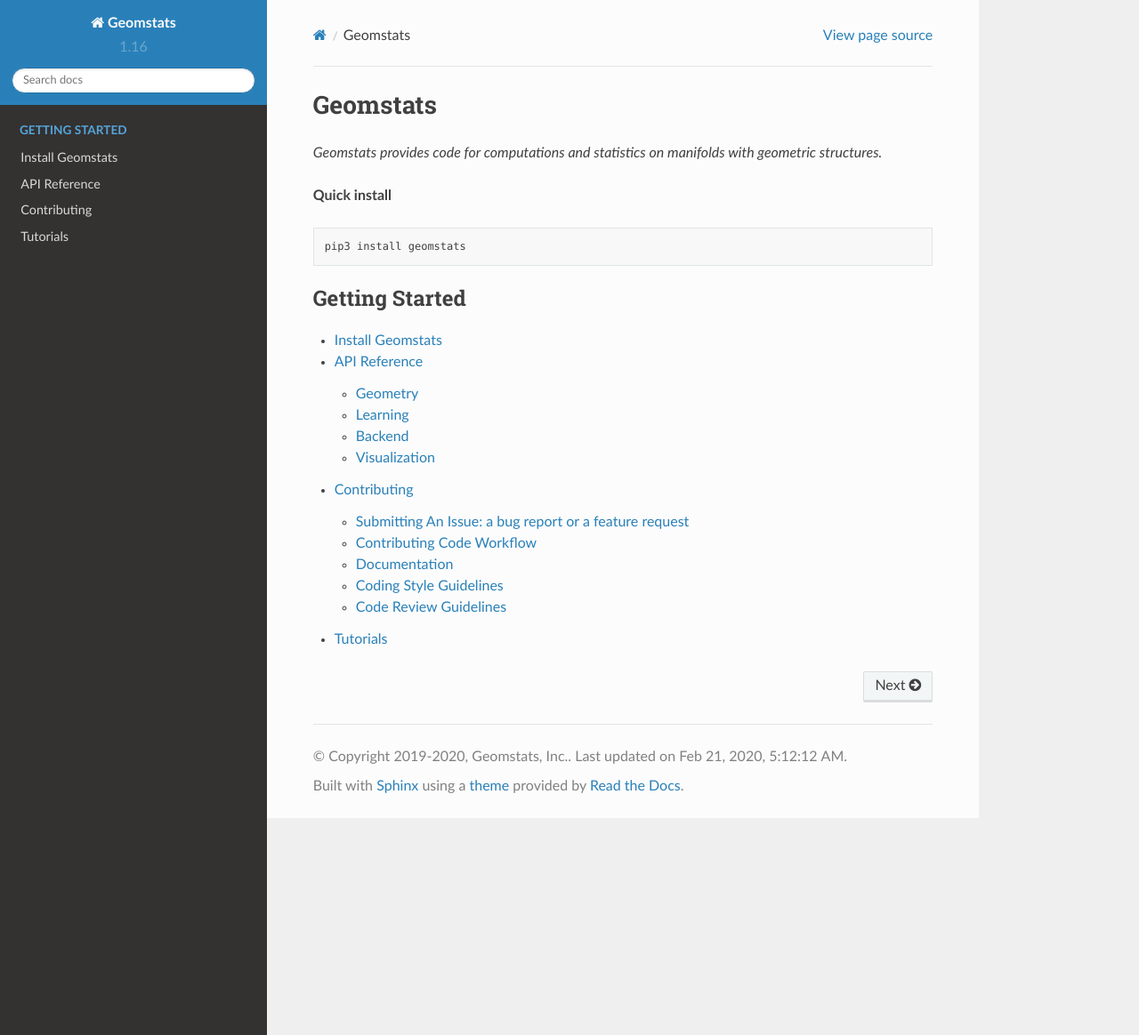
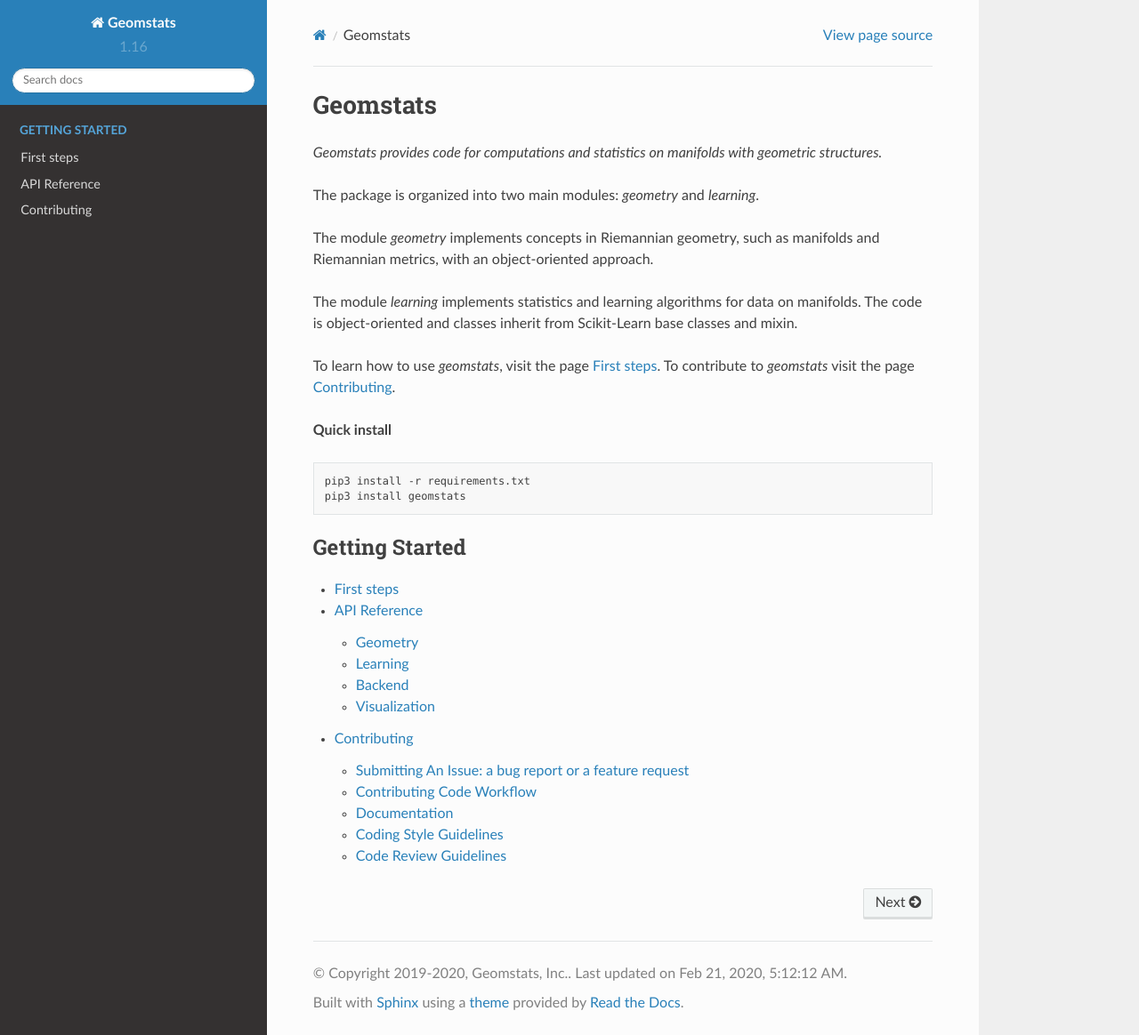
Before and after one commit to geomstats/geomstats, a Sphinx documentation site: the page built from docs/index.rst, in a window 1280 px wide and 1164 px high. Shown: the whole window at 89% size. Built offline with Sphinx 7.4.7 and the Read the Docs theme 2.0.0, drawn with Linux system fonts in a browser that asks for light colours.

Commit message:
Refactorize install.rst and tutorials.rst into first-steps.rst

```diff
--- a/docs/index.rst
+++ b/docs/index.rst
@@ -3,17 +3,30 @@ Geomstats
 
 *Geomstats provides code for computations and statistics on manifolds with geometric structures.*
 
+The package is organized into two main modules:
+`geometry` and `learning`.
+
+The module `geometry` implements concepts in Riemannian geometry,
+such as manifolds and Riemannian metrics, with an object-oriented approach.
+
+The module `learning` implements statistics and learning algorithms for data
+on manifolds. The code is object-oriented and classes inherit from
+Scikit-Learn base classes and mixin.
+
+To learn how to use `geomstats`, visit the page :ref:`first_steps`.
+To contribute to `geomstats` visit the page :ref:`contributing`.
+
 **Quick install**
 
 .. code-block:: bash
 
+    pip3 install -r requirements.txt
     pip3 install geomstats
 
 .. toctree::
    :maxdepth: 2
    :caption: Getting Started
 
-   install.rst
+   first-steps.rst
    api-reference.rst
    contributing.rst
-   tutorials.rst
```
Also changed, not shown: docs/first-steps.rst (added, +67 -0 lines), docs/install.rst (deleted, +0 -11 lines), docs/tutorials.rst (deleted, +0 -53 lines).
